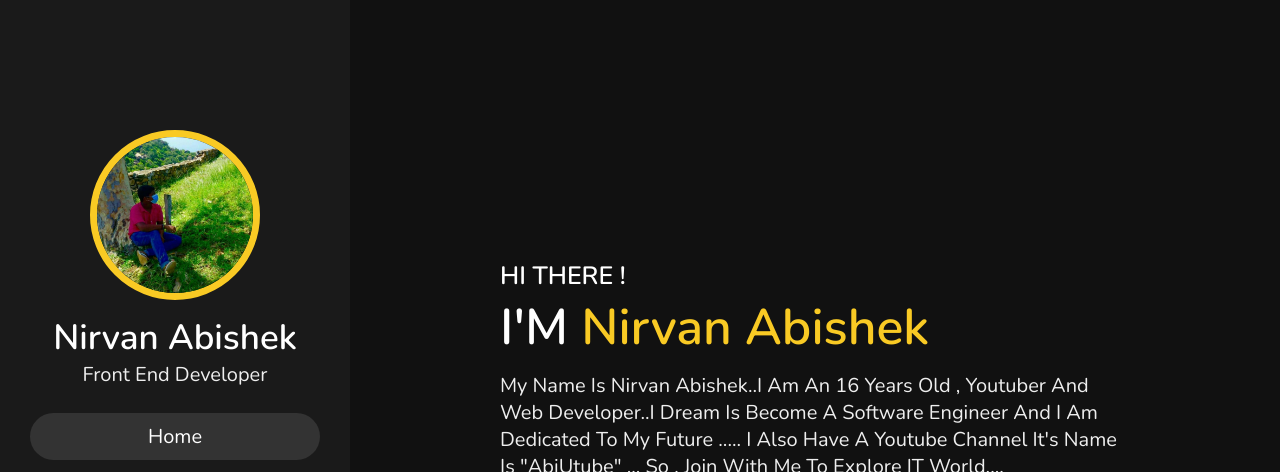
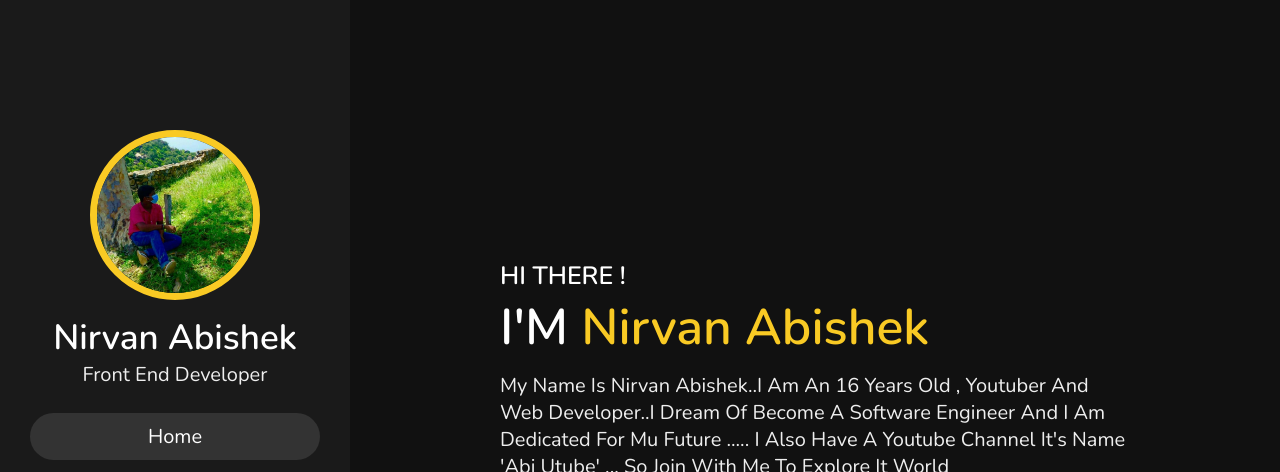
Before and after one commit to AbiGit55/Abishek, a plain HTML site: page index.html in a window 1280 px wide. Shown: the top 472 px of the page. Drawn offline with nearby package versions, Linux system fonts and the light colour scheme; files that its build step writes are made by us from their sources; files whose address does not match are found by name.

Commit message:
Update index.html

```diff
--- a/index.html
+++ b/index.html
@@ -524,7 +524,7 @@ document.oncontextmenu=new Function("return false")
 
     <h3>HI THERE !</h3>
     <h1>I'M <span>Nirvan Abishek</span></h1>
-    <p>My name is Nirvan Abishek..I am an 16 years old , youtuber and web developer..I dream is become a software engineer and I am dedicated to My Future ..... I also have a youtube channel it's Name Is "AbiUtube" ... So ,  Join With Me To Explore IT  World....
+    <p>My Name Is Nirvan Abishek..I Am An 16 Years Old , Youtuber And Web Developer..I Dream Of Become A Software Engineer And I Am Dedicated For Mu Future ..... I Also Have A Youtube Channel It's Name  'Abi Utube' ... so Join With Me To Explore It World
     </p>
     <a href="https://www.youtube.com/channel/UC4SWX95Gi6SEow0JCup4Whw"><button class="btn">Subscribe Me <i class="fas fa-user"></i></button></a>
 
```
